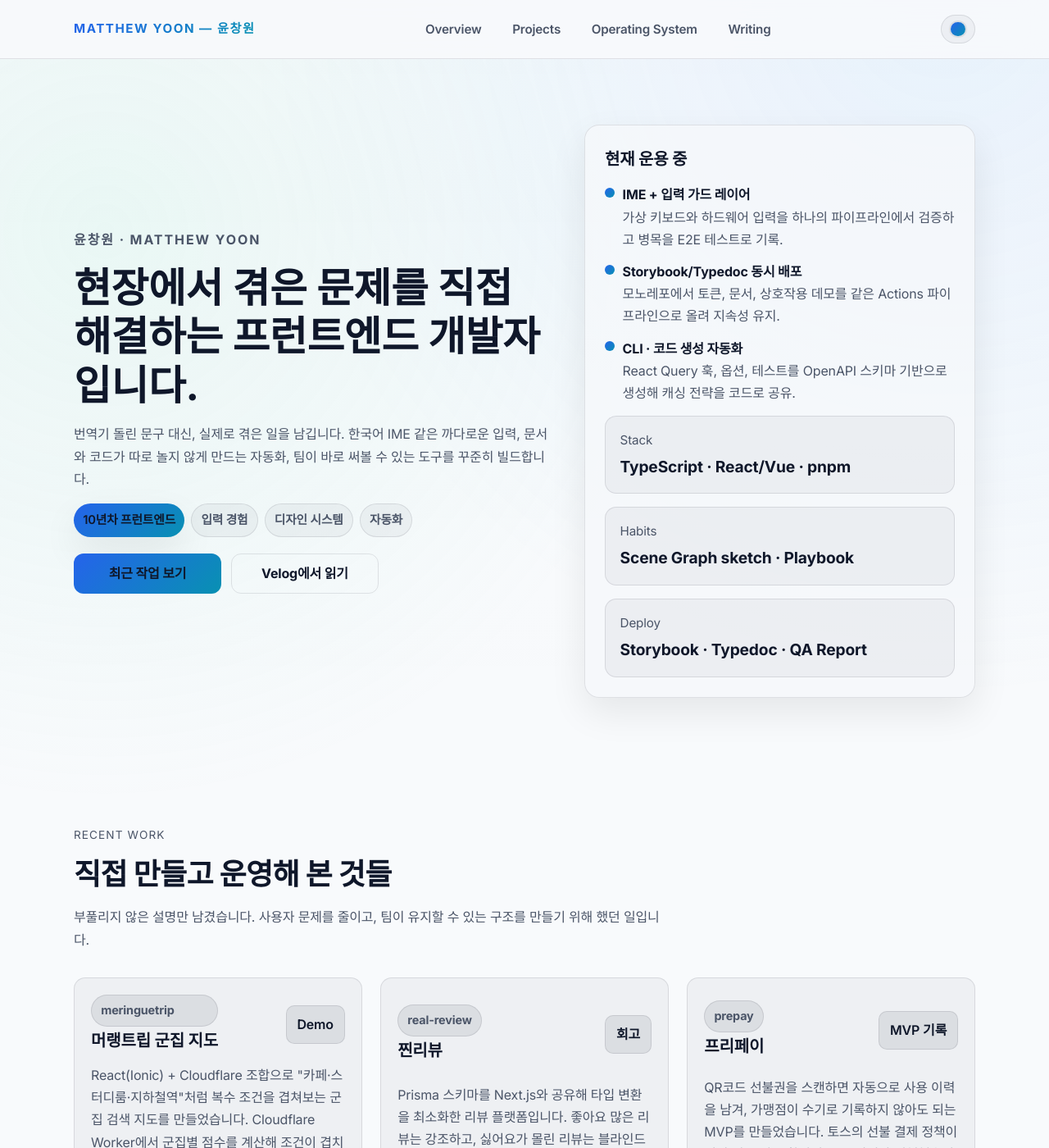
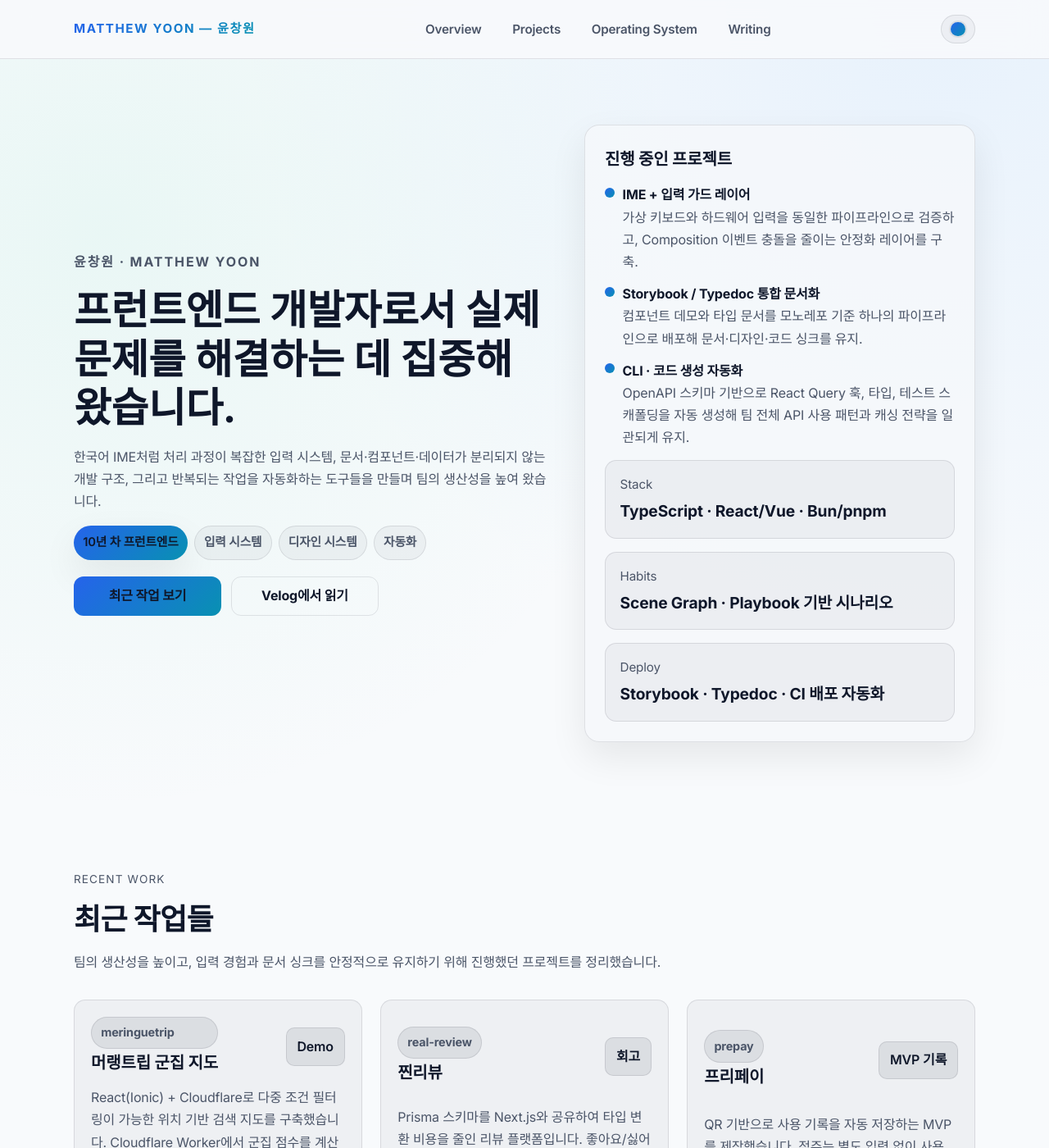
Before and after one commit to uiwwsw/uiwwsw.github.io, a Jekyll site: the page built from index.markdown, in a window 1280 px wide and 1400 px high. Shown: the whole window at 82% size. Built offline with Jekyll 4.4.1, drawn with Linux system fonts in a browser that asks for light colours; nearby versions of some CDN libraries; some of the changed text lies outside the part shown.

Commit message:
Refresh homepage copy

```diff
--- a/index.markdown
+++ b/index.markdown
@@ -8,14 +8,14 @@ full_bleed: true
   <div class="container hero__grid">
     <div class="hero__intro">
       <p class="eyebrow">윤창원 · Matthew Yoon</p>
-      <h1 id="intro-heading" class="hero__title">현장에서 겪은 문제를 직접 해결하는 프런트엔드 개발자입니다.</h1>
+      <h1 id="intro-heading" class="hero__title">프런트엔드 개발자로서 실제 문제를 해결하는 데 집중해 왔습니다.</h1>
       <p class="hero__lede">
-        번역기 돌린 문구 대신, 실제로 겪은 일을 남깁니다. 한국어 IME 같은 까다로운 입력, 문서와 코드가 따로 놀지 않게 만드는 자동화,
-        팀이 바로 써볼 수 있는 도구를 꾸준히 빌드합니다.
+        한국어 IME처럼 처리 과정이 복잡한 입력 시스템, 문서·컴포넌트·데이터가 분리되지 않는 개발 구조, 그리고 반복되는 작업을 자동화하는
+        도구들을 만들며 팀의 생산성을 높여 왔습니다.
       </p>
       <div class="hero__chips" aria-label="현재 포커스">
-        <span class="chip chip--solid">10년차 프런트엔드</span>
-        <span class="chip">입력 경험</span>
+        <span class="chip chip--solid">10년 차 프런트엔드</span>
+        <span class="chip">입력 시스템</span>
         <span class="chip">디자인 시스템</span>
         <span class="chip">자동화</span>
       </div>
@@ -26,42 +26,42 @@ full_bleed: true
     </div>
     <div class="hero__panel" aria-label="Workboard snapshot">
       <div class="panel-card">
-        <h2 class="panel-card__title">현재 운용 중</h2>
+        <h2 class="panel-card__title">진행 중인 프로젝트</h2>
         <ul class="signal-list">
           <li class="signal-item">
             <span class="signal-dot" aria-hidden="true"></span>
             <div>
               <h3>IME + 입력 가드 레이어</h3>
-              <p>가상 키보드와 하드웨어 입력을 하나의 파이프라인에서 검증하고 병목을 E2E 테스트로 기록.</p>
+              <p>가상 키보드와 하드웨어 입력을 동일한 파이프라인으로 검증하고, Composition 이벤트 충돌을 줄이는 안정화 레이어를 구축.</p>
             </div>
           </li>
           <li class="signal-item">
             <span class="signal-dot" aria-hidden="true"></span>
             <div>
-              <h3>Storybook/Typedoc 동시 배포</h3>
-              <p>모노레포에서 토큰, 문서, 상호작용 데모를 같은 Actions 파이프라인으로 올려 지속성 유지.</p>
+              <h3>Storybook / Typedoc 통합 문서화</h3>
+              <p>컴포넌트 데모와 타입 문서를 모노레포 기준 하나의 파이프라인으로 배포해 문서·디자인·코드 싱크를 유지.</p>
             </div>
           </li>
           <li class="signal-item">
             <span class="signal-dot" aria-hidden="true"></span>
             <div>
               <h3>CLI · 코드 생성 자동화</h3>
-              <p>React Query 훅, 옵션, 테스트를 OpenAPI 스키마 기반으로 생성해 캐싱 전략을 코드로 공유.</p>
+              <p>OpenAPI 스키마 기반으로 React Query 훅, 타입, 테스트 스캐폴딩을 자동 생성해 팀 전체 API 사용 패턴과 캐싱 전략을 일관되게 유지.</p>
             </div>
           </li>
         </ul>
         <div class="metrics-grid" aria-label="현재 스택">
           <div class="metric-card">
             <p class="metric-title">Stack</p>
-            <p class="metric-value">TypeScript · React/Vue · pnpm</p>
+            <p class="metric-value">TypeScript · React/Vue · Bun/pnpm</p>
           </div>
           <div class="metric-card">
             <p class="metric-title">Habits</p>
-            <p class="metric-value">Scene Graph sketch · Playbook</p>
+            <p class="metric-value">Scene Graph · Playbook 기반 시나리오</p>
           </div>
           <div class="metric-card">
             <p class="metric-title">Deploy</p>
-            <p class="metric-value">Storybook · Typedoc · QA Report</p>
+            <p class="metric-value">Storybook · Typedoc · CI 배포 자동화</p>
           </div>
         </div>
       </div>
@@ -73,8 +73,8 @@ full_bleed: true
   <div class="container">
     <div class="section__header">
       <p class="section__eyebrow">Recent work</p>
-      <h2 id="projects-heading" class="section__title">직접 만들고 운영해 본 것들</h2>
-      <p class="section__intro">부풀리지 않은 설명만 남겼습니다. 사용자 문제를 줄이고, 팀이 유지할 수 있는 구조를 만들기 위해 했던 일입니다.</p>
+      <h2 id="projects-heading" class="section__title">최근 작업들</h2>
+      <p class="section__intro">팀의 생산성을 높이고, 입력 경험과 문서 싱크를 안정적으로 유지하기 위해 진행했던 프로젝트를 정리했습니다.</p>
     </div>
     <div class="card-grid" role="list">
       <article class="feature-card" role="listitem">
@@ -85,7 +85,7 @@ full_bleed: true
           </div>
           <a class="link-pill" href="https://brewstar-code.github.io/meringuetrip/" target="_blank" rel="noopener">Demo</a>
         </div>
-        <p>React(Ionic) + Cloudflare 조합으로 "카페·스터디룸·지하철역"처럼 복수 조건을 겹쳐보는 군집 검색 지도를 만들었습니다. Cloudflare Worker에서 군집별 점수를 계산해 조건이 겹치는 구역만 하이라이트합니다.</p>
+        <p>React(Ionic) + Cloudflare로 다중 조건 필터링이 가능한 위치 기반 검색 지도를 구축했습니다. Cloudflare Worker에서 군집 점수를 계산해 교차 조건에 해당하는 구역만 시각적으로 표시합니다.</p>
         <ul class="tag-list" aria-label="기술 스택">
           <li class="tag">React · Ionic</li>
           <li class="tag">Cloudflare Worker</li>
@@ -101,7 +101,7 @@ full_bleed: true
           </div>
           <a class="link-pill" href="/2025/01/05/prisma-nextjs-real-review.html">회고</a>
         </div>
-        <p>Prisma 스키마를 Next.js와 공유해 타입 변환을 최소화한 리뷰 플랫폼입니다. 좋아요 많은 리뷰는 강조하고, 싫어요가 몰린 리뷰는 블라인드 처리해 "진짜 후기"만 보이도록 운영했습니다.</p>
+        <p>Prisma 스키마를 Next.js와 공유하여 타입 변환 비용을 줄인 리뷰 플랫폼입니다. 좋아요/싫어요 기반 가중치를 적용해 신뢰도 높은 리뷰만 노출되도록 설계했습니다.</p>
         <ul class="tag-list" aria-label="기술 스택">
           <li class="tag">Prisma</li>
           <li class="tag">Next.js</li>
@@ -117,7 +117,7 @@ full_bleed: true
           </div>
           <a class="link-pill" href="/2025/01/07/prepay-qrcode-prepay.html">MVP 기록</a>
         </div>
-        <p>QR코드 선불권을 스캔하면 자동으로 사용 이력을 남겨, 가맹점이 수기로 기록하지 않아도 되는 MVP를 만들었습니다. 토스의 선불 결제 정책이 이미 있는 것을 확인해 MVP까지만 진행했습니다.</p>
+        <p>QR 기반으로 사용 기록을 자동 저장하는 MVP를 제작했습니다. 점주는 별도 입력 없이 사용 내역을 조회할 수 있습니다.</p>
         <ul class="tag-list" aria-label="기술 스택">
           <li class="tag">Next.js</li>
           <li class="tag">QR 인증</li>
@@ -133,7 +133,7 @@ full_bleed: true
           </div>
           <a class="link-pill" href="https://github.com/uiwwsw/virtual-keyboard" target="_blank" rel="noopener">GitHub</a>
         </div>
-        <p>Composition 이벤트와 커스텀 키보드를 상태 머신으로 묶어 모바일 입력 간섭을 줄였습니다. 지연이 생기면 테스트로 바로 기록해둡니다.</p>
+        <p>Composition 이벤트와 사용자 정의 키보드를 상태 머신으로 묶어 모바일 입력 간섭을 최소화했습니다. 지연(latency)이 발생하면 테스트 레이어에서 즉시 기록해 개선합니다.</p>
         <ul class="tag-list" aria-label="기술 스택">
           <li class="tag">React</li>
           <li class="tag">IME Latency Guard</li>
@@ -149,27 +149,11 @@ full_bleed: true
           </div>
           <a class="link-pill" href="https://github.com/uiwwsw/react-query-helper" target="_blank" rel="noopener">GitHub</a>
         </div>
-        <p>OpenAPI 스키마로 React Query 훅, 옵션, 테스트를 자동으로 만들고 캐싱 규칙을 코드로 공유했습니다. bun/pnpm 환경에서 돌립니다.</p>
+        <p>OpenAPI 스키마를 기반으로 React Query 훅과 테스트 템플릿을 자동 생성합니다. Bun/pnpm 환경에서 모노레포 전체에서 동일한 캐싱 규칙을 적용합니다.</p>
         <ul class="tag-list" aria-label="기술 스택">
           <li class="tag">TypeScript</li>
           <li class="tag">Bun · pnpm</li>
           <li class="tag">Changesets</li>
-        </ul>
-      </article>
-
-      <article class="feature-card" role="listitem">
-        <div class="feature-card__meta">
-          <div>
-            <p class="badge">cushion.ai</p>
-            <h3>AI 상담 파이프라인</h3>
-          </div>
-          <a class="link-pill" href="https://github.com/uiwwsw/cushion-ai" target="_blank" rel="noopener">GitHub</a>
-        </div>
-        <p>Ionic + NestJS 모노레포에서 상담 예약, 구독/크레딧 결제, 세션 요약을 연결했습니다. 운영팀이 반복 입력을 덜 하고, 사용자는 진행 상황을 바로 볼 수 있게 했습니다.</p>
-        <ul class="tag-list" aria-label="기술 스택">
-          <li class="tag">pnpm workspace</li>
-          <li class="tag">Subscription policy</li>
-          <li class="tag">Shared schema</li>
         </ul>
       </article>
     </div>
@@ -180,19 +164,19 @@ full_bleed: true
   <div class="container grid-two">
     <div class="surface-block">
       <p class="section__eyebrow">Work way</p>
-      <h2 id="pipeline-heading" class="section__title">입력부터 배포까지, 평소에 하는 순서</h2>
+      <h2 id="pipeline-heading" class="section__title">입력부터 문서화·배포까지 한 흐름으로 연결</h2>
       <ul class="timeline" aria-label="작업 루틴">
         <li class="timeline__item">
-          <p class="timeline__title">Input orchestration</p>
-          <p class="timeline__desc">가상 키보드와 하드웨어 입력, IME 이벤트를 같은 가드 레이어에서 시험해보고, 타입으로 막을 곳을 명확히 둡니다.</p>
+          <p class="timeline__title">입력 처리</p>
+          <p class="timeline__desc">한국어 IME처럼 복잡한 입력 시스템을 가상 키보드와 동일한 파이프라인으로 검증하고, Composition 이벤트 충돌을 줄입니다.</p>
         </li>
         <li class="timeline__item">
-          <p class="timeline__title">Design system as product</p>
-          <p class="timeline__desc">토큰, 문서, 상호작용 시나리오를 하나의 모노레포에서 관리하고 Storybook/Typedoc으로 함께 배포합니다.</p>
+          <p class="timeline__title">디자인 시스템 운영</p>
+          <p class="timeline__desc">토큰·문서·데모를 하나의 모노레포에서 관리하고 Storybook/Typedoc으로 함께 배포해 항상 최신 상태를 유지합니다.</p>
         </li>
         <li class="timeline__item">
-          <p class="timeline__title">Automation first</p>
-          <p class="timeline__desc">CLI와 코드 생성기로 스캐폴딩, 테스트, 릴리스를 자동화해 시간이 오래 걸리는 단계를 줄입니다.</p>
+          <p class="timeline__title">자동화</p>
+          <p class="timeline__desc">OpenAPI 스키마 기반 CLI와 코드 생성기로 반복 작업을 줄이고, 팀 전체에 일관된 API 사용과 캐싱 전략을 퍼뜨립니다.</p>
         </li>
       </ul>
     </div>
```
